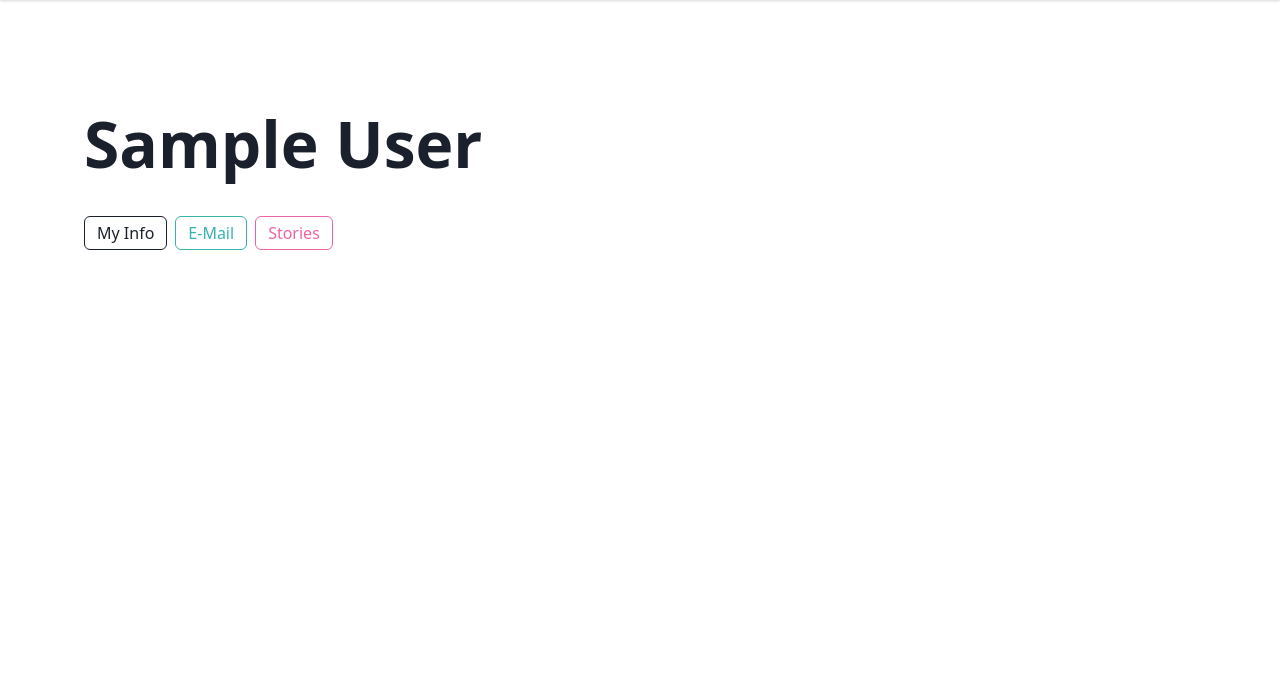
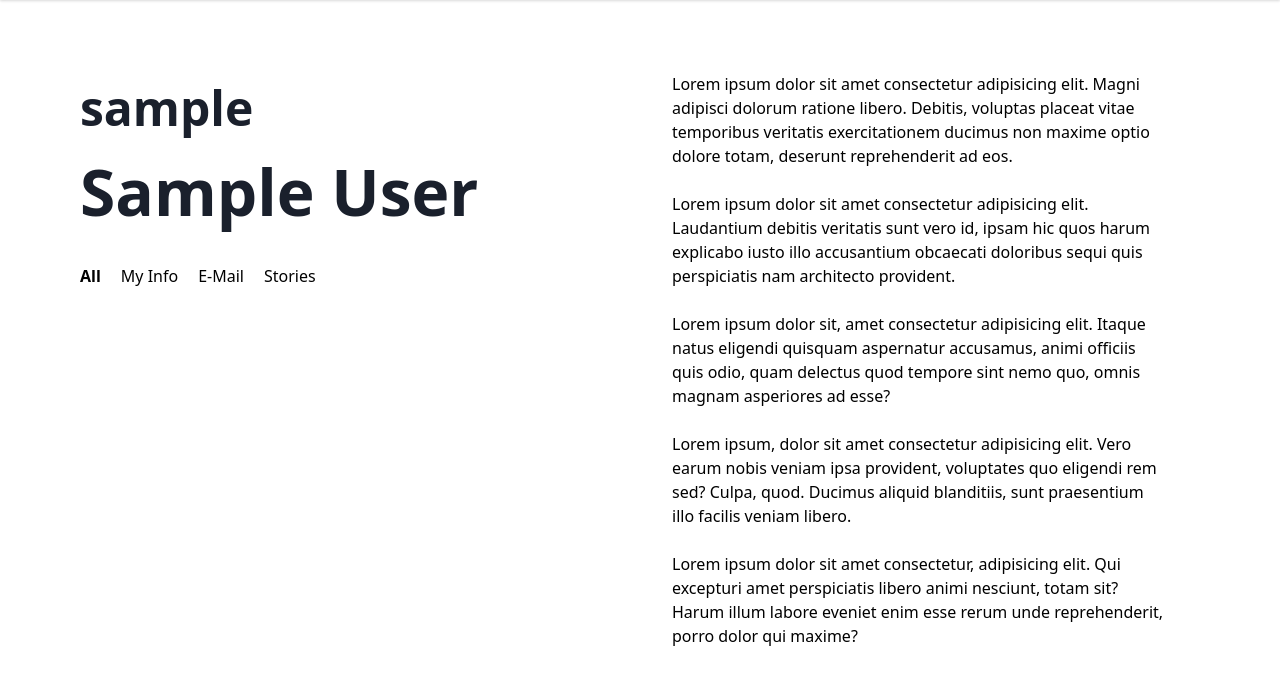
Before and after one commit to jirenmaa/djraft, a Django app: a page that uses obsidian/templates/users/user_detail.html in a window 1280 px wide. Shown: the part 76-761 px from the top of the page. Run offline with Django 3.2, Linux system fonts and the light colour scheme; the visitor is signed in with stand-in values (Sample User, id 1); data comes from the database, SQL or seed files in the repository; style sheets or scripts are compiled from the project's sources; parts of the project's set-up code (start-up, migrations or seed data) failed here and were passed over.

Commit message:
templates(users): update detail and stories view

```diff
--- a/obsidian/templates/users/user_detail.html
+++ b/obsidian/templates/users/user_detail.html
@@ -3,24 +3,75 @@
 {% block title %}{{ object.username }}{% endblock %}
 
 {% block modal %}
-<div class="mx-auto p-12 px-6 sm:px-24 lg:px-20">
+<div class="mx-auto py-6 px-12 sm:px-24 lg:px-20">
+  <div class="grid grid-cols-1 sm:grid-cols-2 md:grid-cols-3 lg:grid-cols-4 xl:grid-cols-4">
+    <div class="col-span-2">
+      <div class="top-heading pb-4">
+        <h2 class="font-bold text-gray-900 text-5xl">{{ object.username }}</h2>
+        {% if object.name %}
+          <h2 class="font-bold text-gray-900 text-6xl">{{ object.name }}</h2>
+        {% endif %}
+        {% if object == request.user %}
+          <div class="flex mt-6">
+            <a class="mr-5 font-bold" href="{% url 'users:detail' object.username %}">All</a>
+            <a class="mr-5" href="{% url 'users:info' object.username %}" role="button">My Info</a>
+            <a class="mr-5" href="{% url 'account_email' %}" role="button">E-Mail</a>
+            <a class="mr-5" href="{% url 'users:stories' object.username %}" role="button">Stories</a>
+            <!-- Your Stuff: Custom user template urls -->
+          </div>
+        {% endif %}
+      </div>
+      {% for story in stories %}
+        <div class="py-4">
+          <article class="card shadow-sm border rounded-sm p-6 py-4">
+            <div class="article--top">
+              <p class="text-based">{{ story.author }}</p>
+              <p class="text-xs">{{ story.created_at | date:"M d" }} · 1 min read &#9733;</p>
+            </div>
+            {% if story.cover %}
+            <div class="article--image py-4">
+              <div class="img">
+                <img
+                  src="{{ story.cover.url }}"
+                  class="article-image"
+                  alt="article-image"
+                />
+              </div>
+            </div>
+            {% endif %}
+            <div class="article--body">
+              <p class="font-bold text-3xl text-gray-900">{{ story.title }}.</p>
+              <p class="">{{ story.body | slice:":150" }} ... </p>
+            </div>
+          </article>
+        </div>
+      {% endfor %}
+    </div>
+    <div class="col-span-2">
+      <aside class="mx-8">
+        <p>
+          Lorem ipsum dolor sit amet consectetur adipisicing elit. Magni adipisci dolorum ratione libero. Debitis, voluptas placeat vitae temporibus veritatis exercitationem ducimus non maxime optio dolore totam, deserunt reprehenderit ad eos.
+        </p>
+        <br>
+        <p>
+          Lorem ipsum dolor sit amet consectetur adipisicing elit. Laudantium debitis veritatis sunt vero id, ipsam hic quos harum explicabo iusto illo accusantium obcaecati doloribus sequi quis perspiciatis nam architecto provident.
+        </p>
+        <br>
+        <p>
+          Lorem ipsum dolor sit, amet consectetur adipisicing elit. Itaque natus eligendi quisquam aspernatur accusamus, animi officiis quis odio, quam delectus quod tempore sint nemo quo, omnis magnam asperiores ad esse?
+        </p>
+        <br>
+        <p>
+          Lorem ipsum, dolor sit amet consectetur adipisicing elit. Vero earum nobis veniam ipsa provident, voluptates quo eligendi rem sed? Culpa, quod. Ducimus aliquid blanditiis, sunt praesentium illo facilis veniam libero.
+        </p>
+        <br>
+        <p>
+          Lorem ipsum dolor sit amet consectetur, adipisicing elit. Qui excepturi amet perspiciatis libero animi nesciunt, totam sit? Harum illum labore eveniet enim esse rerum unde reprehenderit, porro dolor qui maxime?
+        </p>
+      </aside>
+    </div>
+  </div>
   <div class="mx-1">
-    {% if object.name %}
-      <h2 class="font-bold text-gray-900 text-6xl">{{ object.name }}</h2>
-    {% else %}
-      <h2 class="font-bold text-gray-900 text-6xl">{{ object.username }}</h2>
-    {% endif %}
   </div>
-
-  {% if object == request.user %}
-  <!-- Action buttons -->
-  <div class="flex mt-6">
-    <a class="p-1 px-3 mx-1 border rounded-md border-gray-900 text-gray-900" href="{% url 'users:info' object.username %}" role="button">My Info</a>
-    <a class="p-1 px-3 mx-1 border rounded-md border-teal-500 text-teal-500" href="{% url 'account_email' %}" role="button">E-Mail</a>
-    <a class="p-1 px-3 mx-1 border rounded-md border-pink-500 text-pink-500" href="{% url 'users:stories' object.username %}" role="button">Stories</a>
-    <!-- Your Stuff: Custom user template urls -->
-  </div>
-  <!-- End Action buttons -->
-  {% endif %}
 </div>
 {% endblock modal %}
--- a/obsidian/templates/users/user_stories.html
+++ b/obsidian/templates/users/user_stories.html
@@ -14,7 +14,7 @@
           >Import a Story</a
         >
         <a
-          href="#"
+          href="{% url 'users:new-story' user.username %}"
           class="p-2 px-3 mx-1 border rounded-md border-teal-500 text-teal-500"
           >Write a Story</a
         >
@@ -32,7 +32,7 @@
   {% for data in stories %}
     <article class="py-4">
       <p class="text-xl font-bold text-gray-900">{{data.title}}.</p>
-      <p class="text-based text-gray-700">{{data.body}}</p>
+      <p class="text-based text-gray-700">{{data.body | slice:":150"}}</p>
       <small class="text-gray-700">Published on {{data.created_at | date:"M d" }} · 1 min read</small>
     </article>
     <hr>
```
